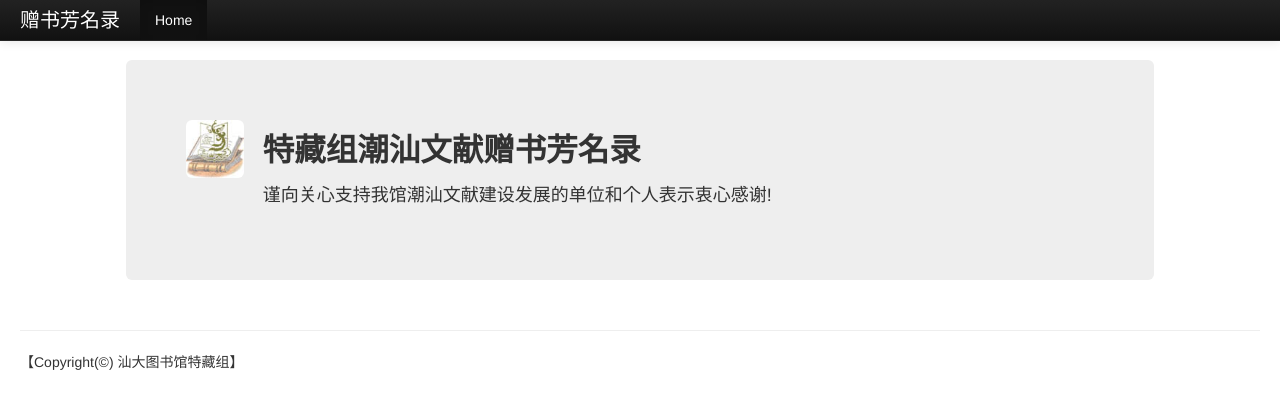
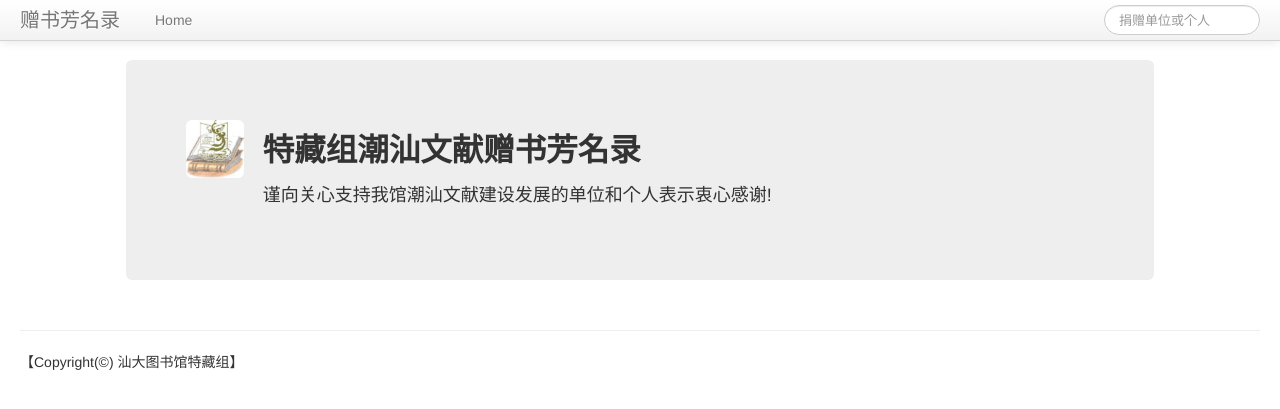
Before and after one commit to lxdiyun/zenshu, a Django app: template templates/zenshu/donor_list.html in a window 1280 px wide. Shown: the top 409 px of the page. Run offline with Django 3.2, Linux system fonts and the light colour scheme; the template is opened without the code that fills it, so the values that code supplies are empty; some libraries are stand-ins or nearby versions.

Commit message:
Add search

```diff
--- a/templates/zenshu/base.html
+++ b/templates/zenshu/base.html
@@ -33,7 +33,7 @@
 
 	<body>
 
-		<div class="navbar navbar-inverse navbar-fixed-top">
+		<div class="navbar navbar-fixed-top">
 			<div class="navbar-inner">
 				<div class="container-fluid">
 					<a class="btn btn-navbar" data-toggle="collapse" data-target=".nav-collapse">
@@ -41,11 +41,15 @@
 						<span class="icon-bar"></span>
 						<span class="icon-bar"></span>
 					</a>
-					<a class="brand" href="#">赠书芳名录</a>
+					<a class="brand" href="{% url 'home_page' %}">赠书芳名录</a>
 					<div class="nav-collapse collapse">
 						<ul class="nav">
-							<li class="active"><a href="#">Home</a></li>
+							<li ><a href="http://cstc.lib.stu.edu.cn/">Home</a></li>
 						</ul>
+						<form method="POST" action="{% url 'search_donor' %}" class="navbar-search pull-right">
+							<input type="text" name="keyword" placeholder="捐赠单位或个人" class="search-query span2">
+							{% csrf_token %}
+						</form>
 					</div><!--/.nav-collapse -->
 				</div>
 			</div>
--- a/templates/zenshu/donor_list.html
+++ b/templates/zenshu/donor_list.html
@@ -14,5 +14,7 @@
 	{% endif %}
 {% endfor %}
 </div>
+{% if is_paginated %}
 {% bootstrap_paginate page_obj url_view_name='list_donors' range=10 %}
+{% endif %}
 {% endblock %}
```
